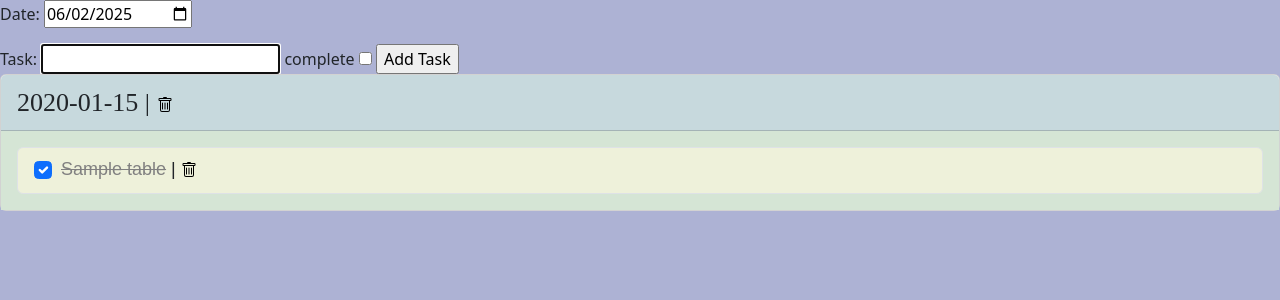
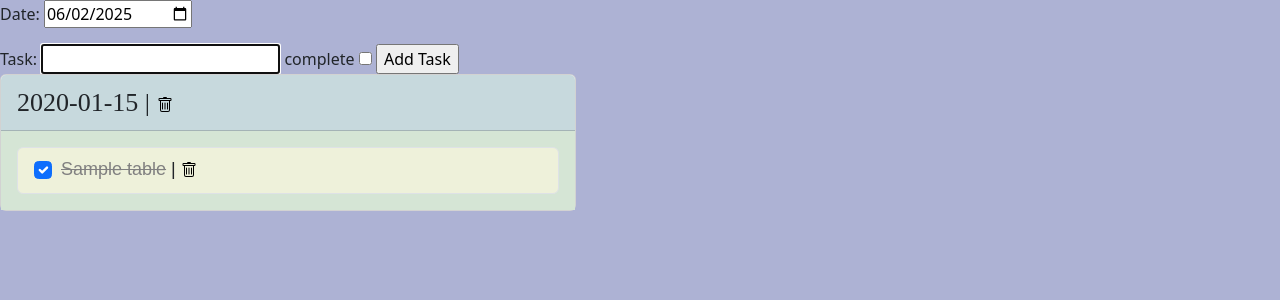
Before and after one commit to Keegan-George/to-do-list-website, a Flask app: page / in a window 1280 px wide. Shown: the top 300 px of the page. Run offline with Flask 3, Linux system fonts and the light colour scheme; tables that the repository leaves empty hold one stand-in row (values such as "Sample post").

Commit message:
Reduce width of card to 45%

```diff
--- a/static/css/style.css
+++ b/static/css/style.css
@@ -1,5 +1,9 @@
 body {
   background-color: #adb2d4;
+}
+
+.card {
+  width: 45%;
 }
 
 .card-header {
```
